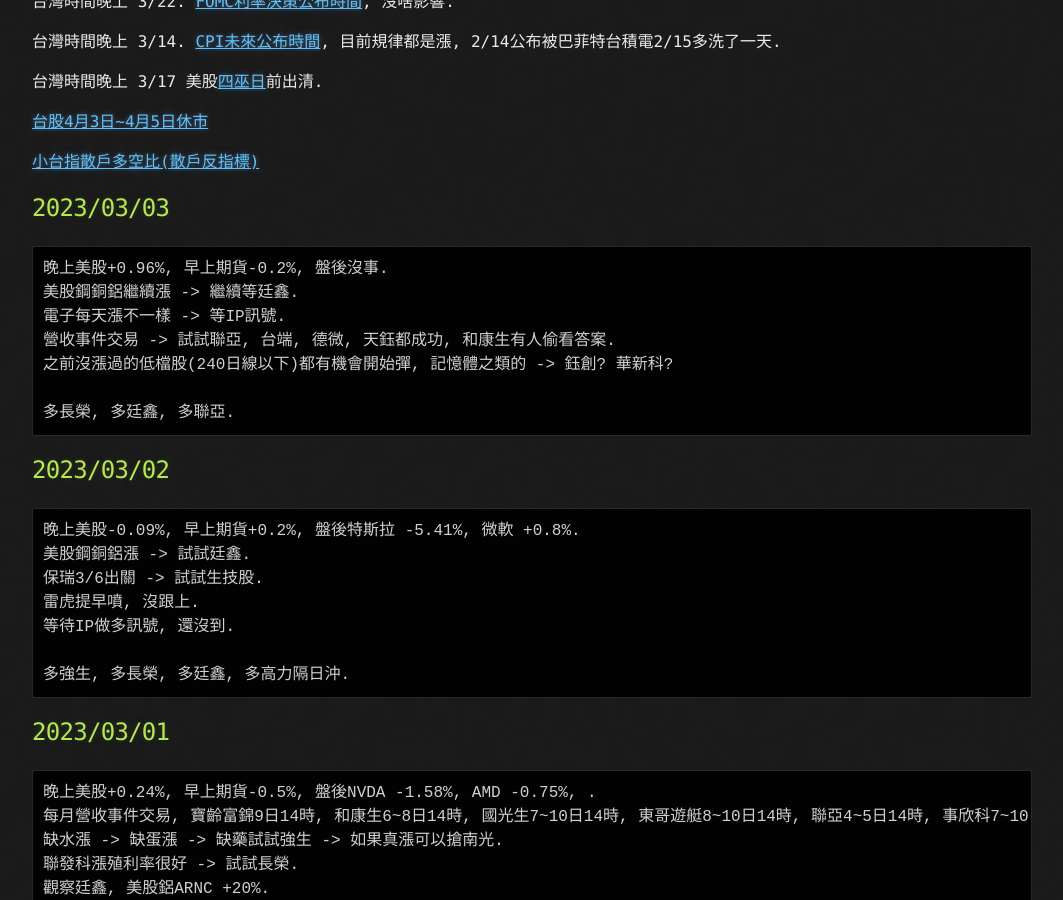
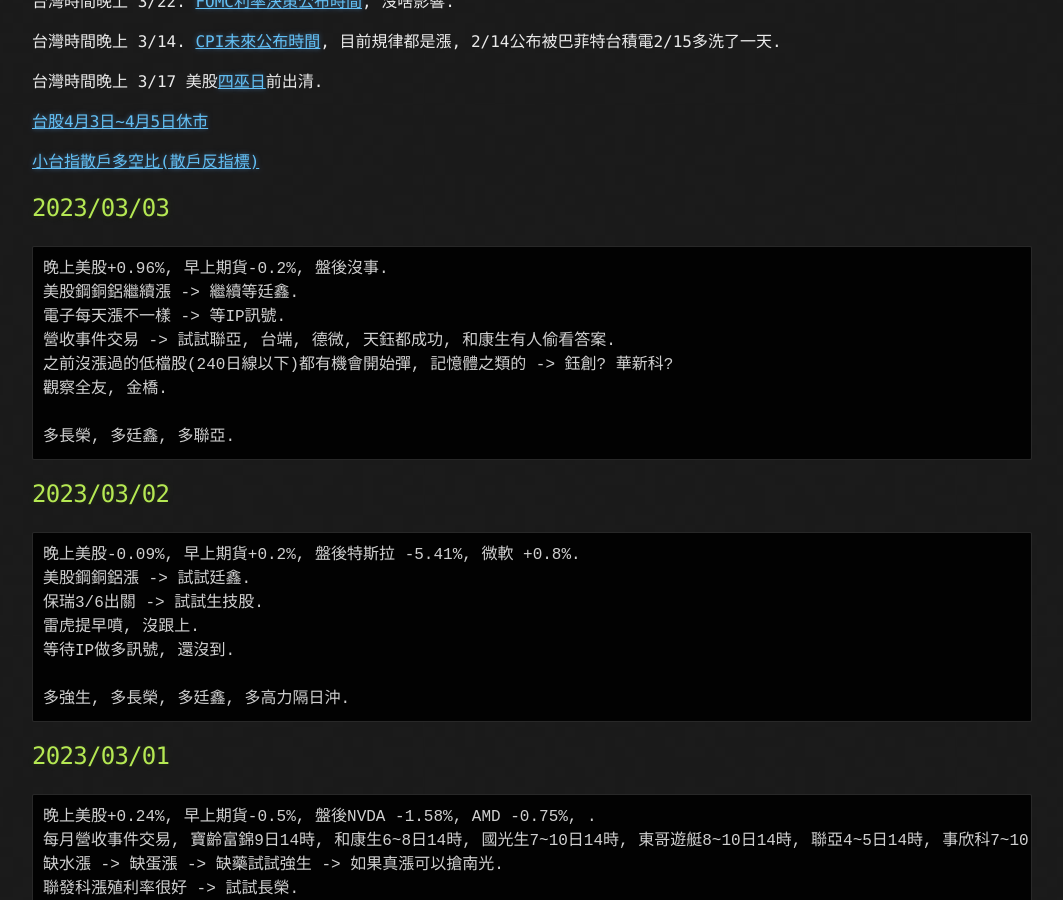
Before and after one commit to lepg5487/Stock_God, a Jekyll site: the page built from index.md, in a window 1280 px wide and 900 px high, scrolled down 428 px. Shown: the whole window, without its empty margins (108-1171 px from the left). Built offline with Jekyll 4.4.1, drawn with Linux system fonts in a browser that asks for light colours; our own code applies the rules of GitHub Pages for plain Markdown files.

Commit message:
Update index.md

````diff
--- a/index.md
+++ b/index.md
@@ -27,6 +27,7 @@
 電子每天漲不一樣 -> 等IP訊號.
 營收事件交易 -> 試試聯亞, 台端, 德微, 天鈺都成功, 和康生有人偷看答案.
 之前沒漲過的低檔股(240日線以下)都有機會開始彈, 記憶體之類的 -> 鈺創? 華新科?
+觀察全友, 金橋.
 
 多長榮, 多廷鑫, 多聯亞.
 ```
````
